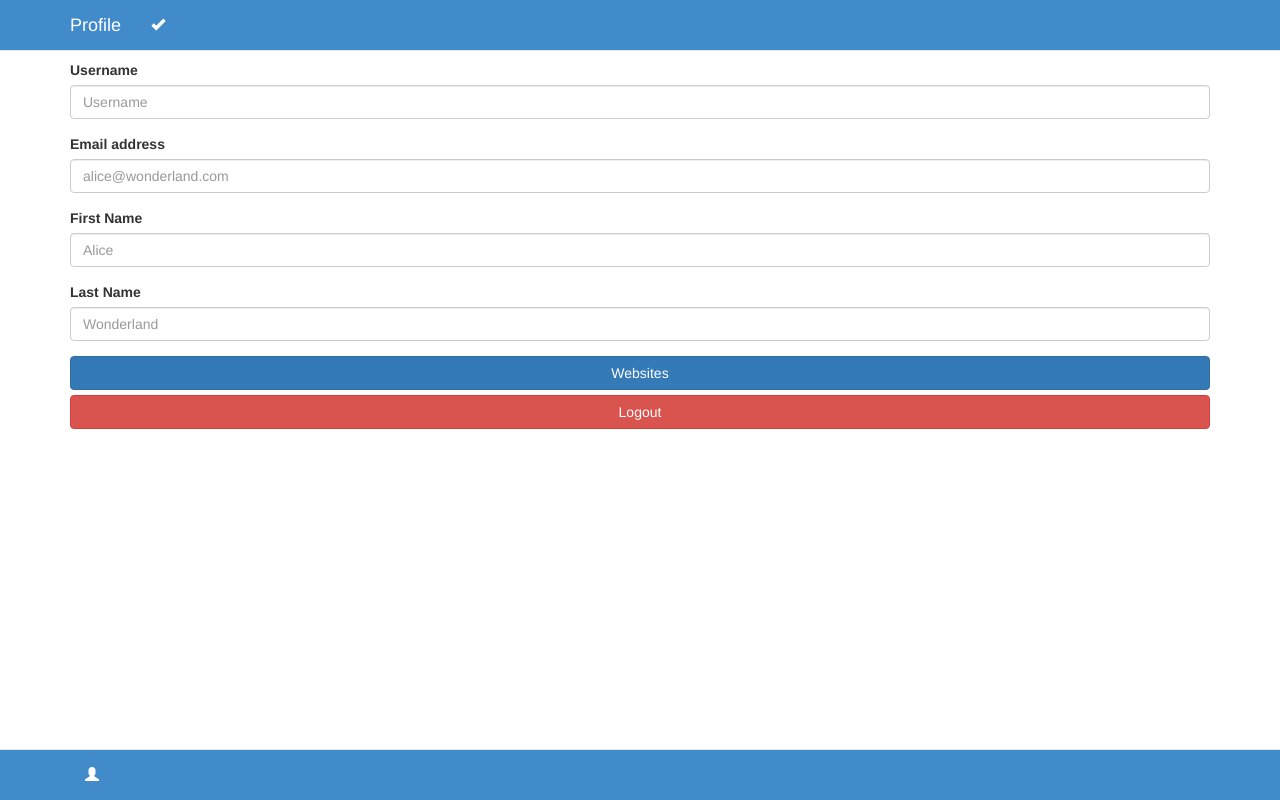
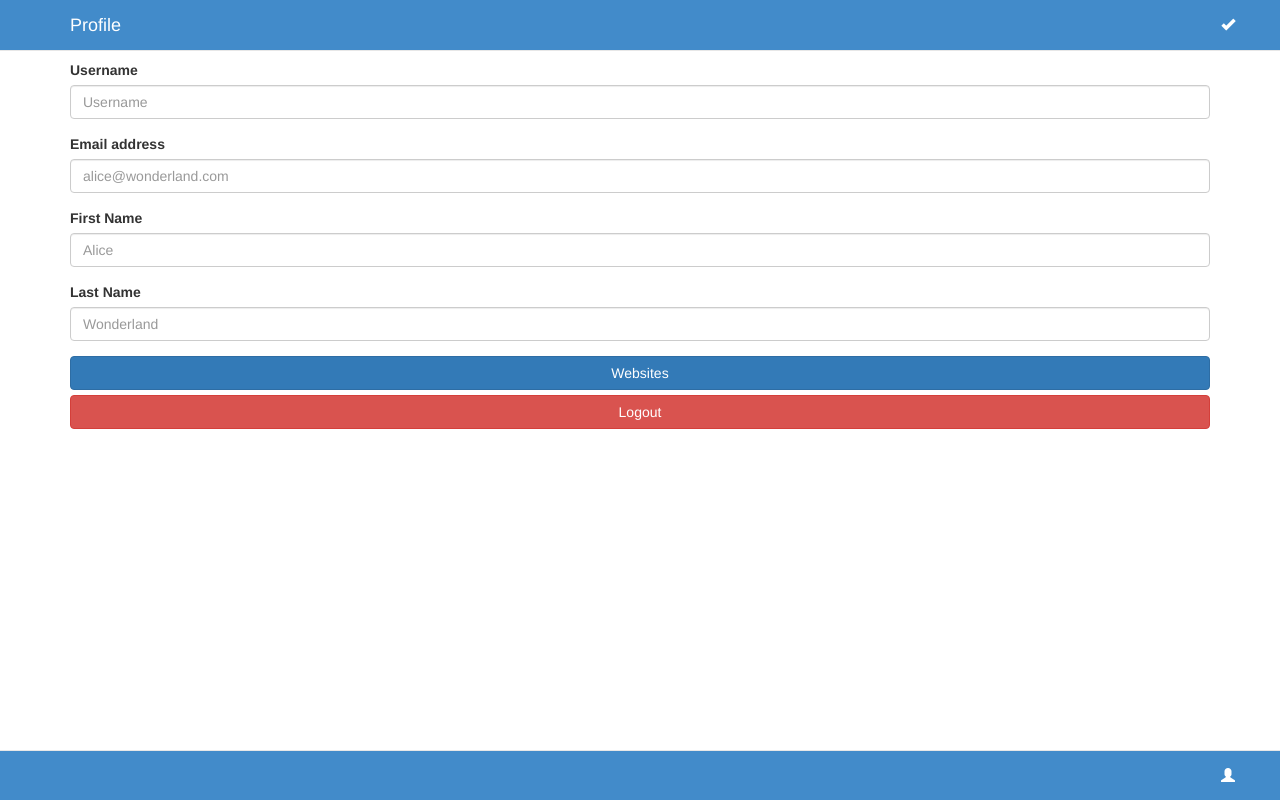
Before and after one commit to Ben-Yin/Kaibin-Yin-Webdev, a website: page public/assignment/user/profile.html in a window 1280 px wide. Drawn offline with nearby package versions, Linux system fonts and the light colour scheme.

Commit message:
improve desktop style

```diff
--- a/public/assignment/css/style.css
+++ b/public/assignment/css/style.css
@@ -24,7 +24,14 @@ body {
 }
 
 
-@media screen and (max-width: 760px) {
+@media screen and (min-width: 768px) {
+    .pull-right {
+        position: absolute;
+        right: 30px;
+    }
+}
+
+@media screen and (max-width: 767px) {
     .pull-left {
         margin-left: 3%;
     }
```
